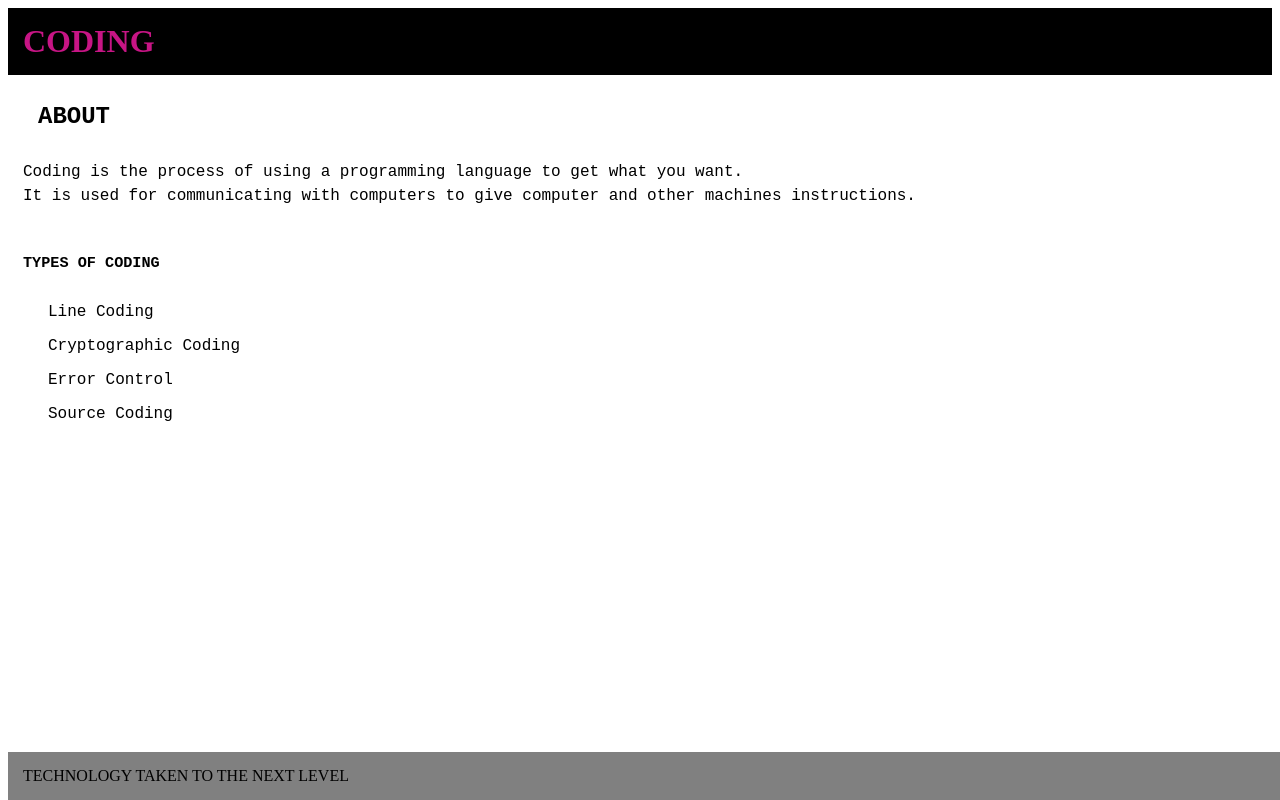
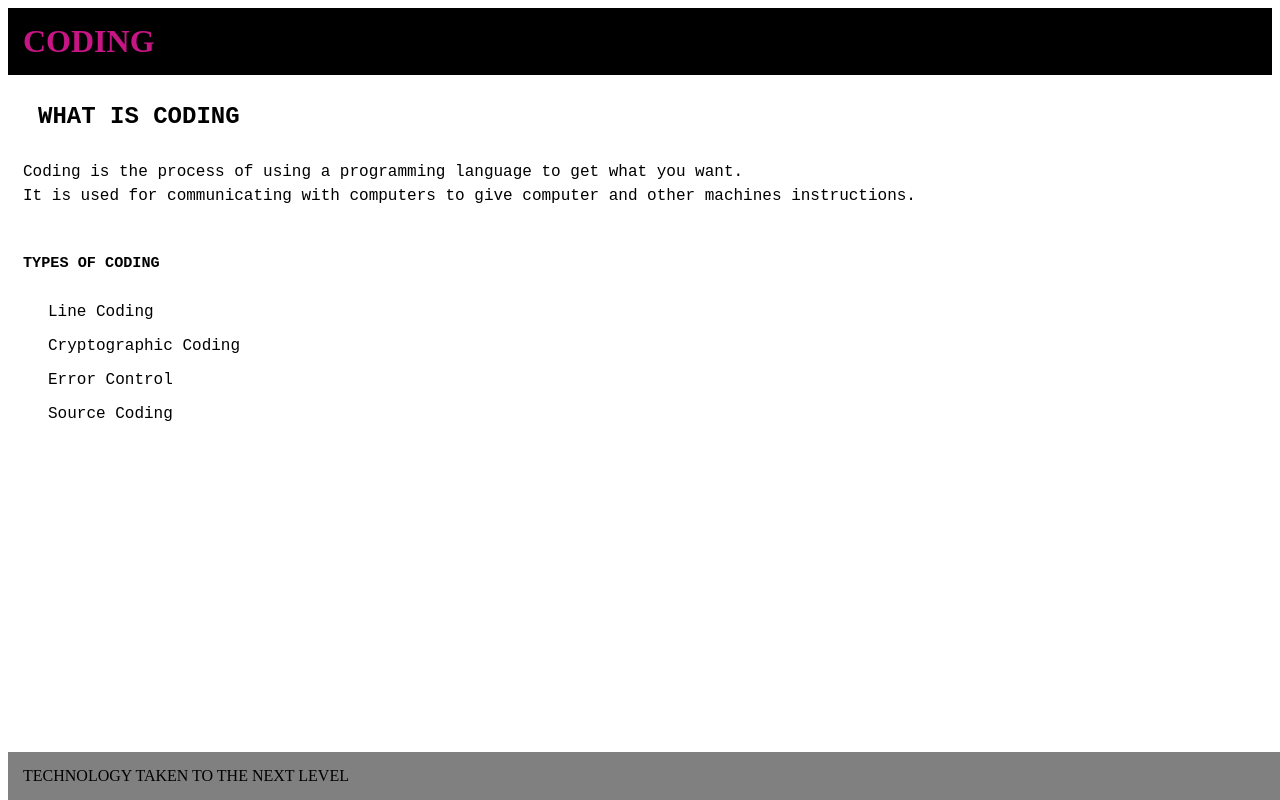
Before and after one commit to musalethu/website_, a plain HTML site: page index.html in a window 1280 px wide. Drawn offline with Linux system fonts and the light colour scheme.

Commit message:
made a change

```diff
--- a/index.html
+++ b/index.html
@@ -16,7 +16,7 @@
 </div>
 <!--THE ABOUT SECTION -->
 <div class="paragraph1">
-    <h2> ABOUT </h2>
+    <h2> WHAT IS CODING </h2>
     <p>Coding is the process of using a programming language to get what you want. <br>It is used for communicating with computers to give computer and other machines instructions. </h2>
     </p>
 </div>
```
